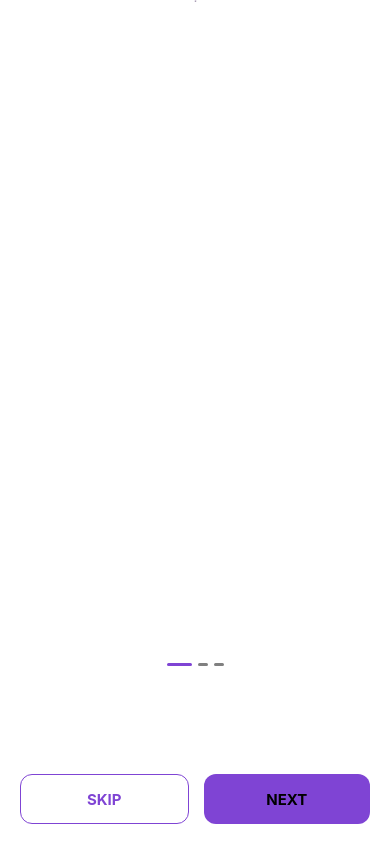
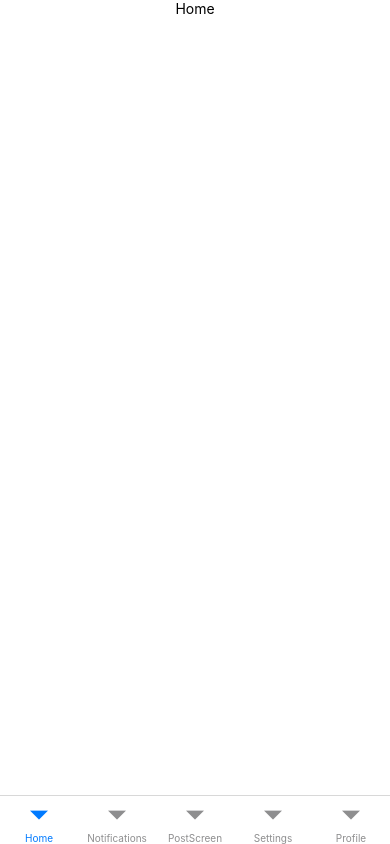
Before and after one commit to kkellihoward/mobile-app, a React Native app: screen /HomeTabs in a window 390 px wide. Built offline with nearby package versions, Linux system fonts and the light colour scheme.

Commit message:
add tabs

```diff
--- /dev/null
+++ b/navigation/HomeTabs.js
@@ -0,0 +1,26 @@
+import { createBottomTabNavigator } from '@react-navigation/bottom-tabs';
+
+import Home from '../screens/Home.js';
+import Settings from '../screens/Settings.js';
+import Notifications from '../screens/Notifications.js';
+import Profile from '../screens/Profile.js';
+import PostScreen from '../screens/PostScreen.js';
+
+const Tab = createBottomTabNavigator();
+
+function HomeTabs() {
+  return (
+    <Tab.Navigator
+      initialRouteName="Home"
+      screenOptions={{ headerShown: false }}
+    >
+      <Tab.Screen name="Home" component={Home} />
+      <Tab.Screen name="Notifications" component={Notifications} />
+      <Tab.Screen name="PostScreen" component={PostScreen} />
+      <Tab.Screen name="Settings" component={Settings} />
+      <Tab.Screen name="Profile" component={Profile} />
+    </Tab.Navigator>
+  );
+}
+
+export default HomeTabs;
--- a/navigation/index.js
+++ b/navigation/index.js
@@ -1,6 +1,7 @@
 import { DefaultTheme, NavigationContainer } from '@react-navigation/native';
 import { createNativeStackNavigator } from '@react-navigation/native-stack';
-import Home from '../screens/Home';
+import Home from '../screens/Home.js';
+import HomeTabs from './HomeTabs.js';
 import SignIn from '../screens/SignIn/SignIn';
 import SignUp from '../screens/SignUp/SignUp';
 import ConfirmEmail from '../screens/ConfirmEmail/ConfirmEmail';
@@ -20,7 +21,7 @@ const Navigation = () => {
         <Stack.Screen name="ConfirmEmail" component={ConfirmEmail} />
         <Stack.Screen name="ForgotPassword" component={ForgotPassword} />
         <Stack.Screen name="NewPassword" component={NewPassword} />
-        <Stack.Screen name="Home" component={Home} />
+        <Stack.Screen name="HomeTabs" component={HomeTabs} />
       </Stack.Navigator>
     </NavigationContainer>
   );
--- a/package.json
+++ b/package.json
@@ -12,6 +12,7 @@
     "@expo-google-fonts/black-ops-one": "^0.2.3",
     "@expo/webpack-config": "^18.0.1",
     "@react-native-async-storage/async-storage": "1.17.11",
+    "@react-navigation/bottom-tabs": "^6.5.8",
     "@react-navigation/native": "^6.1.7",
     "@react-navigation/native-stack": "^6.9.13",
     "expo": "~48.0.18",
--- a/screens/SignIn/SignIn.js
+++ b/screens/SignIn/SignIn.js
@@ -32,7 +32,7 @@ const SignIn = () => {
     console.log(data);
     //validate
 
-    navigation.navigate('Home');
+    navigation.navigate('HomeTabs');
   };
 
   const onForgetPasswordPressed = () => {
```
Also changed, not shown: screens/Home.js (+8 -8 lines), 1 other file (tests, documents, lock files or other folders).
